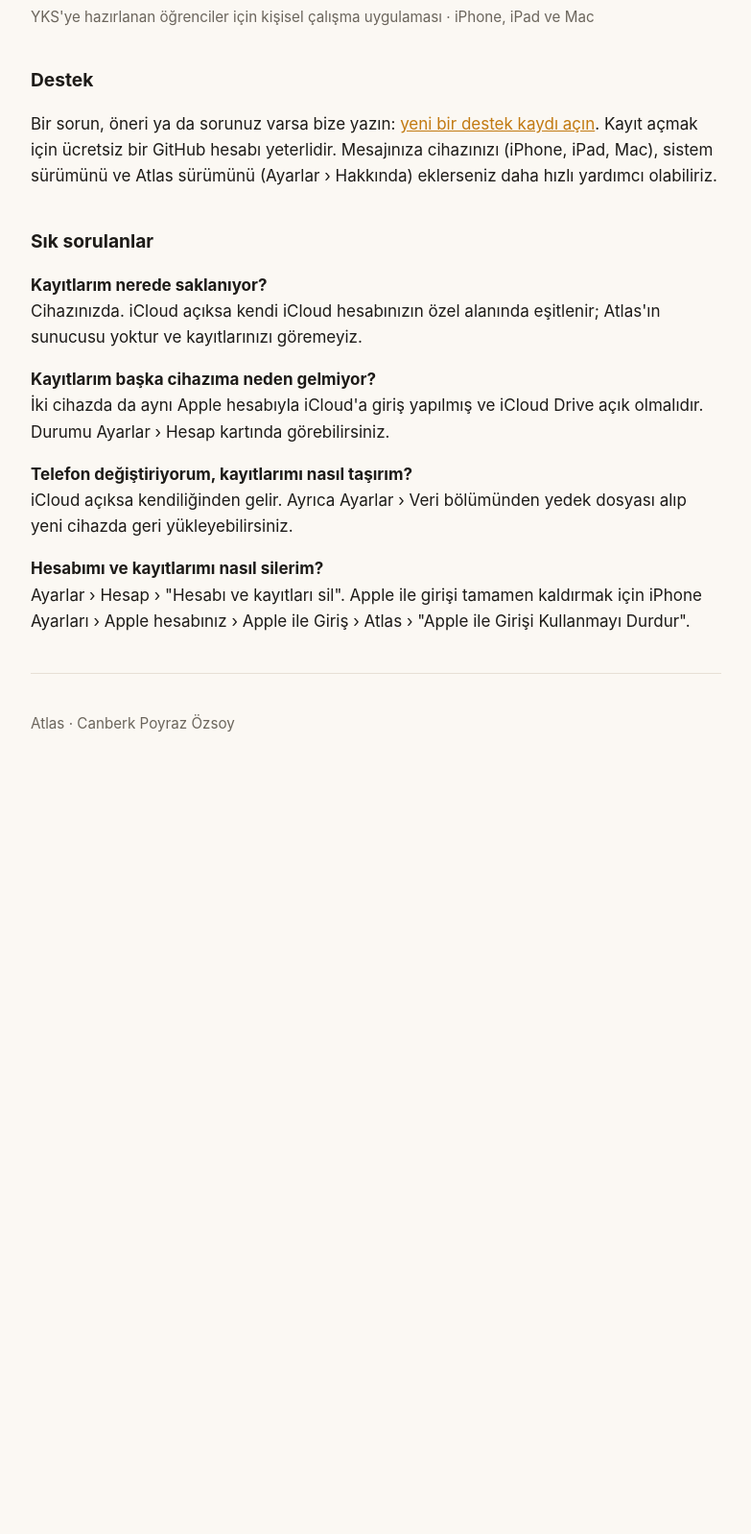
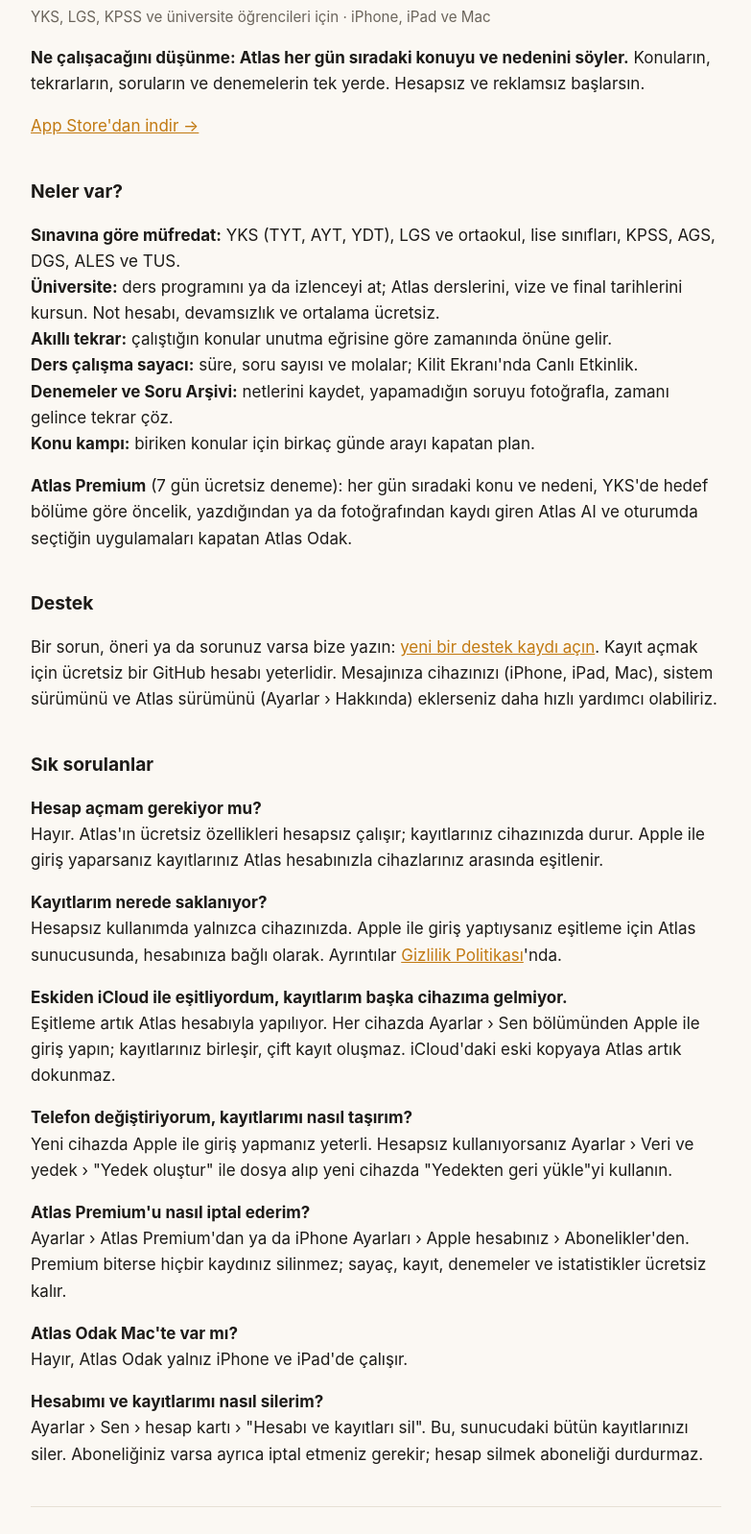
Before and after one commit to PoyrazDeveloper/atlas-destek, a plain HTML site: page index.html in a window 1280 px wide. Shown: the part 136-1734 px from the top of the page at 96% size, without its empty margins (248-1031 px from the left). Before the commit the page ends 997 px from the top, so only its background shows below. Drawn offline with Linux system fonts and the light colour scheme.

Commit message:
Destek 2.0: güncel SSS, tanıtım, App Store bağlantısı ve SEO
Eski SSS 'sunucu yok, iCloud' diyordu; 2.0'da eşitleme Atlas hesabıyla. Başlık ve açıklama,
OG ve Twitter kartı, Smart App Banner, SoftwareApplication JSON-LD, site haritası.

Co-Authored-By: Claude Opus 5.5 <noreply@anthropic.com>

```diff
--- a/index.html
+++ b/index.html
@@ -1,19 +1,52 @@
 <!doctype html>
 <html lang="tr"><head><meta charset="utf-8"><meta name="viewport" content="width=device-width,initial-scale=1">
-<title>Atlas Destek</title><link rel="stylesheet" href="stil.css"></head>
+<title>Atlas: YKS, LGS, KPSS ve Üniversite Ders Çalışma Programı Uygulaması</title>
+<meta name="description" content="Atlas her gün sıradaki konuyu ve nedenini söyler. YKS, LGS, KPSS ve üniversite için konu takip, akıllı tekrar ve ders çalışma sayacı. iPhone, iPad, Mac.">
+<link rel="canonical" href="https://poyrazdeveloper.github.io/atlas-destek/">
+<meta name="apple-itunes-app" content="app-id=6829022614">
+<meta property="og:type" content="website">
+<meta property="og:locale" content="tr_TR">
+<meta property="og:site_name" content="Atlas">
+<meta property="og:title" content="Atlas: Ne çalışacağını Atlas söyler">
+<meta property="og:description" content="YKS, LGS, KPSS ve üniversite için her gün sıradaki konu ve nedeni. Konu takip, akıllı tekrar, sayaç ve denemeler tek yerde.">
+<meta property="og:url" content="https://poyrazdeveloper.github.io/atlas-destek/">
+<meta property="og:image" content="https://poyrazdeveloper.github.io/atlas-destek/paylasim.jpg">
+<meta property="og:image:width" content="1200"><meta property="og:image:height" content="750">
+<meta property="og:image:alt" content="Atlas'ın Mac, iPad ve iPhone'daki ana sayfası">
+<meta name="twitter:card" content="summary_large_image">
+<link rel="stylesheet" href="stil.css">
+<script type="application/ld+json">
+{"@context":"https://schema.org","@type":"SoftwareApplication","name":"Atlas: YKS, LGS, KPSS Takip","operatingSystem":"iOS, iPadOS, macOS","applicationCategory":"EducationalApplication","inLanguage":"tr","description":"YKS, LGS, KPSS ve üniversite öğrencileri için ders çalışma uygulaması: her gün sıradaki konu ve nedeni, konu takip, akıllı tekrar, ders çalışma sayacı ve denemeler.","url":"https://poyrazdeveloper.github.io/atlas-destek/","downloadUrl":"https://apps.apple.com/app/id6829022614","image":"https://poyrazdeveloper.github.io/atlas-destek/paylasim.jpg","offers":{"@type":"Offer","price":"0","priceCurrency":"TRY"},"author":{"@type":"Person","name":"Canberk Poyraz Özsoy"}}
+</script>
+</head>
 <body><main>
-<nav><a href="./">Destek</a><a href="gizlilik.html">Gizlilik Politikası</a></nav>
-<h1>Atlas</h1>
-<p class="alt">YKS'ye hazırlanan öğrenciler için kişisel çalışma uygulaması · iPhone, iPad ve Mac</p>
+<nav><a href="./">Atlas</a><a href="gizlilik.html">Gizlilik Politikası</a></nav>
+<h1>Atlas: ders çalışma programı ve konu takip</h1>
+<p class="alt">YKS, LGS, KPSS ve üniversite öğrencileri için · iPhone, iPad ve Mac</p>
+
+<p><strong>Ne çalışacağını düşünme: Atlas her gün sıradaki konuyu ve nedenini söyler.</strong> Konuların, tekrarların, soruların ve denemelerin tek yerde. Hesapsız ve reklamsız başlarsın.</p>
+<p><a href="https://apps.apple.com/app/id6829022614">App Store'dan indir →</a></p>
+
+<h2>Neler var?</h2>
+<p><strong>Sınavına göre müfredat:</strong> YKS (TYT, AYT, YDT), LGS ve ortaokul, lise sınıfları, KPSS, AGS, DGS, ALES ve TUS.<br>
+<strong>Üniversite:</strong> ders programını ya da izlenceyi at; Atlas derslerini, vize ve final tarihlerini kursun. Not hesabı, devamsızlık ve ortalama ücretsiz.<br>
+<strong>Akıllı tekrar:</strong> çalıştığın konular unutma eğrisine göre zamanında önüne gelir.<br>
+<strong>Ders çalışma sayacı:</strong> süre, soru sayısı ve molalar; Kilit Ekranı'nda Canlı Etkinlik.<br>
+<strong>Denemeler ve Soru Arşivi:</strong> netlerini kaydet, yapamadığın soruyu fotoğrafla, zamanı gelince tekrar çöz.<br>
+<strong>Konu kampı:</strong> biriken konular için birkaç günde arayı kapatan plan.</p>
+<p><strong>Atlas Premium</strong> (7 gün ücretsiz deneme): her gün sıradaki konu ve nedeni, YKS'de hedef bölüme göre öncelik, yazdığından ya da fotoğrafından kaydı giren Atlas AI ve oturumda seçtiğin uygulamaları kapatan Atlas Odak.</p>
 
 <h2>Destek</h2>
 <p>Bir sorun, öneri ya da sorunuz varsa bize yazın: <a href="https://github.com/PoyrazDeveloper/atlas-destek/issues/new">yeni bir destek kaydı açın</a>. Kayıt açmak için ücretsiz bir GitHub hesabı yeterlidir. Mesajınıza cihazınızı (iPhone, iPad, Mac), sistem sürümünü ve Atlas sürümünü (Ayarlar › Hakkında) eklerseniz daha hızlı yardımcı olabiliriz.</p>
 
 <h2>Sık sorulanlar</h2>
-<p><strong>Kayıtlarım nerede saklanıyor?</strong><br>Cihazınızda. iCloud açıksa kendi iCloud hesabınızın özel alanında eşitlenir; Atlas'ın sunucusu yoktur ve kayıtlarınızı göremeyiz.</p>
-<p><strong>Kayıtlarım başka cihazıma neden gelmiyor?</strong><br>İki cihazda da aynı Apple hesabıyla iCloud'a giriş yapılmış ve iCloud Drive açık olmalıdır. Durumu Ayarlar › Hesap kartında görebilirsiniz.</p>
-<p><strong>Telefon değiştiriyorum, kayıtlarımı nasıl taşırım?</strong><br>iCloud açıksa kendiliğinden gelir. Ayrıca Ayarlar › Veri bölümünden yedek dosyası alıp yeni cihazda geri yükleyebilirsiniz.</p>
-<p><strong>Hesabımı ve kayıtlarımı nasıl silerim?</strong><br>Ayarlar › Hesap › "Hesabı ve kayıtları sil". Apple ile girişi tamamen kaldırmak için iPhone Ayarları › Apple hesabınız › Apple ile Giriş › Atlas › "Apple ile Girişi Kullanmayı Durdur".</p>
+<p><strong>Hesap açmam gerekiyor mu?</strong><br>Hayır. Atlas'ın ücretsiz özellikleri hesapsız çalışır; kayıtlarınız cihazınızda durur. Apple ile giriş yaparsanız kayıtlarınız Atlas hesabınızla cihazlarınız arasında eşitlenir.</p>
+<p><strong>Kayıtlarım nerede saklanıyor?</strong><br>Hesapsız kullanımda yalnızca cihazınızda. Apple ile giriş yaptıysanız eşitleme için Atlas sunucusunda, hesabınıza bağlı olarak. Ayrıntılar <a href="gizlilik.html">Gizlilik Politikası</a>'nda.</p>
+<p><strong>Eskiden iCloud ile eşitliyordum, kayıtlarım başka cihazıma gelmiyor.</strong><br>Eşitleme artık Atlas hesabıyla yapılıyor. Her cihazda Ayarlar › Sen bölümünden Apple ile giriş yapın; kayıtlarınız birleşir, çift kayıt oluşmaz. iCloud'daki eski kopyaya Atlas artık dokunmaz.</p>
+<p><strong>Telefon değiştiriyorum, kayıtlarımı nasıl taşırım?</strong><br>Yeni cihazda Apple ile giriş yapmanız yeterli. Hesapsız kullanıyorsanız Ayarlar › Veri ve yedek › "Yedek oluştur" ile dosya alıp yeni cihazda "Yedekten geri yükle"yi kullanın.</p>
+<p><strong>Atlas Premium'u nasıl iptal ederim?</strong><br>Ayarlar › Atlas Premium'dan ya da iPhone Ayarları › Apple hesabınız › Abonelikler'den. Premium biterse hiçbir kaydınız silinmez; sayaç, kayıt, denemeler ve istatistikler ücretsiz kalır.</p>
+<p><strong>Atlas Odak Mac'te var mı?</strong><br>Hayır, Atlas Odak yalnız iPhone ve iPad'de çalışır.</p>
+<p><strong>Hesabımı ve kayıtlarımı nasıl silerim?</strong><br>Ayarlar › Sen › hesap kartı › "Hesabı ve kayıtları sil". Bu, sunucudaki bütün kayıtlarınızı siler. Aboneliğiniz varsa ayrıca iptal etmeniz gerekir; hesap silmek aboneliği durdurmaz.</p>
 
 <hr><p class="alt">Atlas · Canberk Poyraz Özsoy</p>
 </main></body></html>
--- /dev/null
+++ b/sitemap.xml
@@ -0,0 +1,5 @@
+<?xml version="1.0" encoding="UTF-8"?>
+<urlset xmlns="http://www.sitemaps.org/schemas/sitemap/0.9">
+  <url><loc>https://poyrazdeveloper.github.io/atlas-destek/</loc><lastmod>2026-11-20</lastmod></url>
+  <url><loc>https://poyrazdeveloper.github.io/atlas-destek/gizlilik.html</loc><lastmod>2026-11-19</lastmod></url>
+</urlset>
```
Also changed, not shown: gizlilik.html (+5 -2 lines), paylasim.jpg (added).
